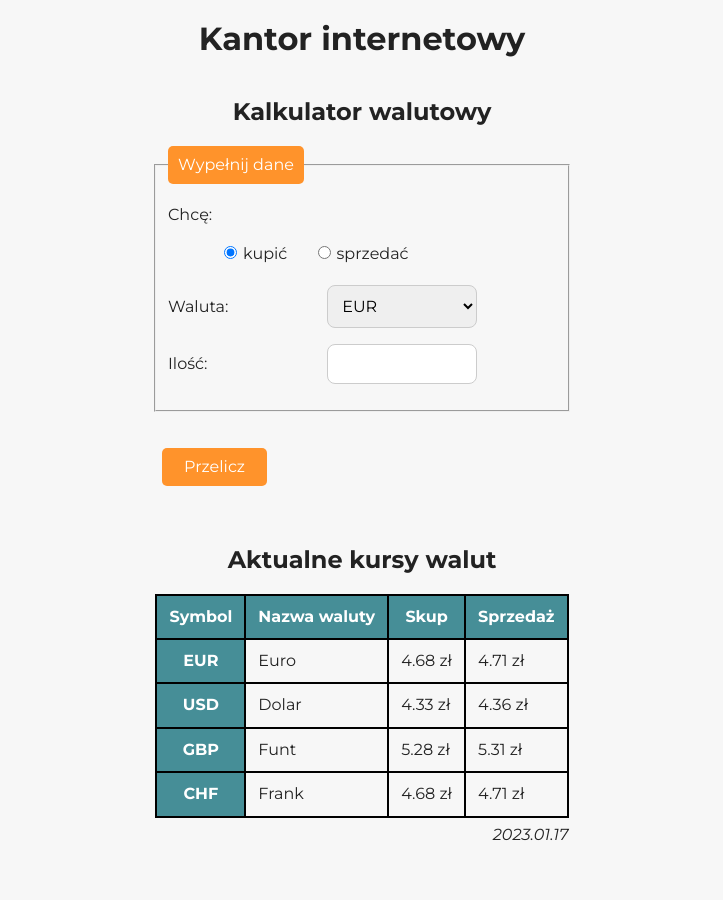
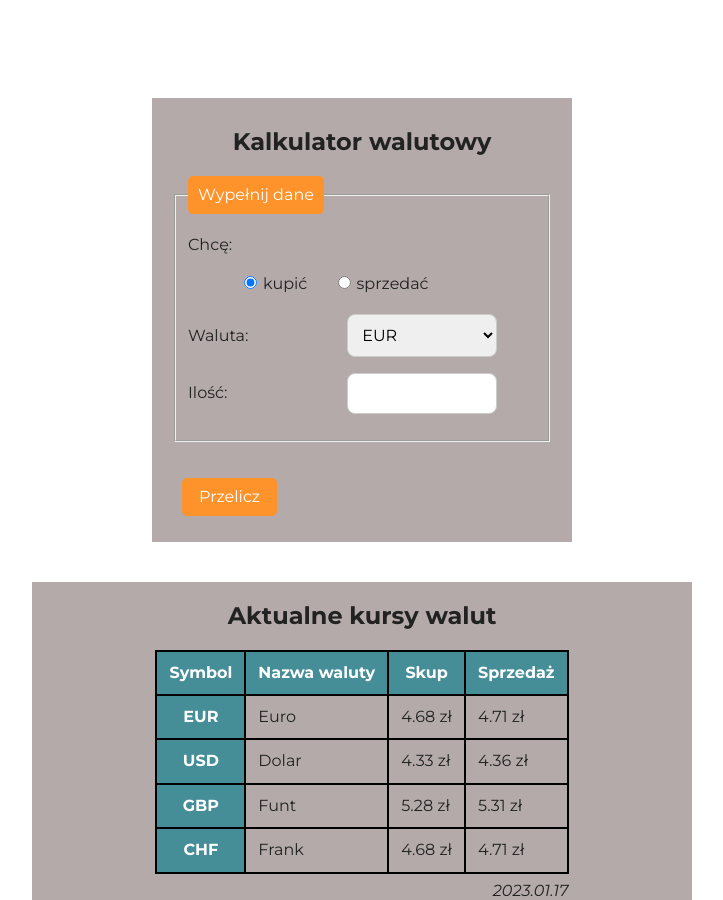
Before and after one commit to O-Pawel/currency-converter, a plain HTML site: page index.html in a window 1280 px wide. Shown: the whole page, without its empty margins (278-1001 px from the left). Before the commit the page ends 844 px from the top, so only its background shows below. Drawn offline with nearby package versions, Linux system fonts and the light colour scheme.

Commit message:
changed background

```diff
--- a/css/container.css
+++ b/css/container.css
@@ -1,5 +1,6 @@
 .container {
     overflow-x: auto;
+    background-color: #b4aaaa;
 }
 
 .container__header {
--- a/css/form.css
+++ b/css/form.css
@@ -1,6 +1,8 @@
 .form {
     max-width: 420px;
     margin: 40px auto;
+    padding: 10px 20px;
+    background-color: #b4aaaa;
 }
 
 .form__header {
--- a/css/style.css
+++ b/css/style.css
@@ -12,13 +12,14 @@ body {
     padding: 0 20px;
     color: #222;
     font-family: 'Montserrat', sans-serif;
-    background-color: #f7f7f7;
+    background-color: hsla(0, 0%, 100%, 0);
     background-image: url("../images/euro.jpg");
 }
 
 .header {
     text-align: center;
     margin-bottom: 30px;
+    color: #ffffff;
 }
 
 .result {
```
